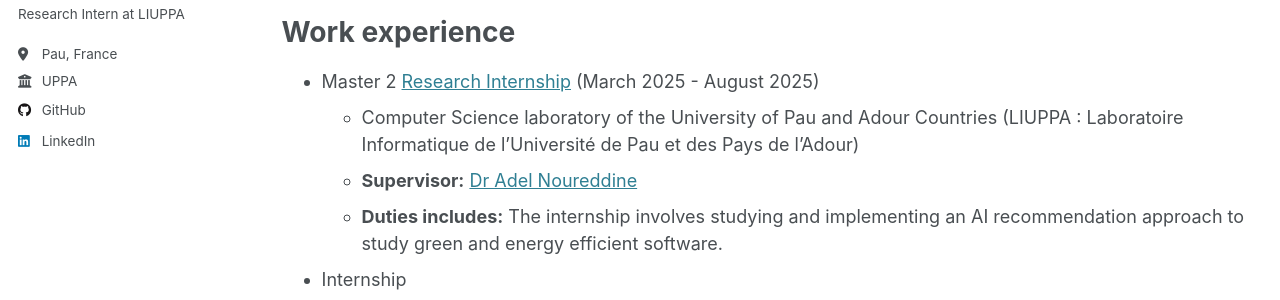
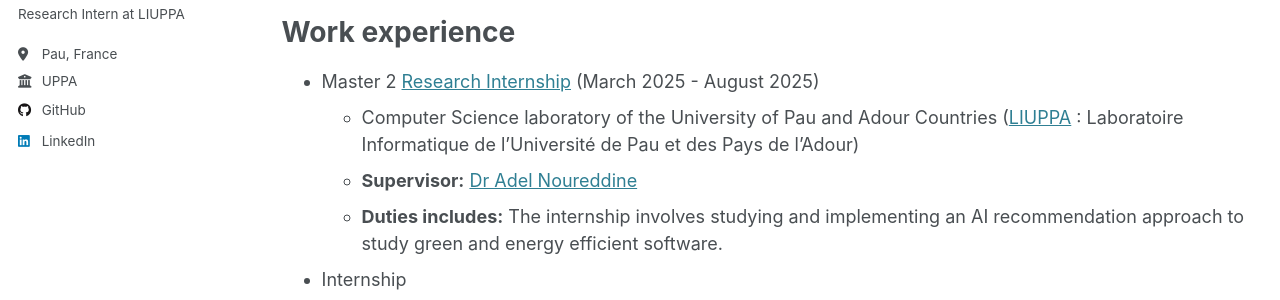
Before and after one commit to zain-ramzan/zain-ramzan.github.io, a Jekyll site: the page built from _pages/cv.md, in a window 1280 px wide and 900 px high. Shown: the part 319-619 px from the top of the window. Built offline with Jekyll 4.4.1, drawn with Linux system fonts in a browser that asks for light colours; some of the changed lines change nothing that is shown.

Commit message:
Update cv.md

```diff
--- a/_pages/cv.md
+++ b/_pages/cv.md
@@ -17,7 +17,7 @@ Education
 Work experience
 ======
 * Master 2 <a href="https://www.noureddine.org/research/behave/internship-2025" target="_blank">Research Internship</a> (March 2025 - August 2025)
-  * Computer Science laboratory of the University of Pau and Adour Countries (LIUPPA : Laboratoire Informatique de l'Université de Pau et des Pays de l'Adour)
+  * Computer Science laboratory of the University of Pau and Adour Countries (<a href="https://liuppa.univ-pau.fr/fr/index.html" target="_blank">LIUPPA</a> : Laboratoire Informatique de l'Université de Pau et des Pays de l'Adour)
   * **Supervisor:** <a href="https://www.noureddine.org/" target="_blank">Dr Adel Noureddine</a>
   * **Duties includes:** The internship involves studying and implementing an AI recommendation approach to study green and energy efficient software.
 
```
